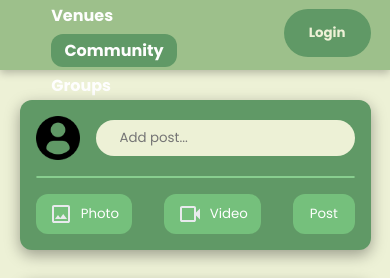
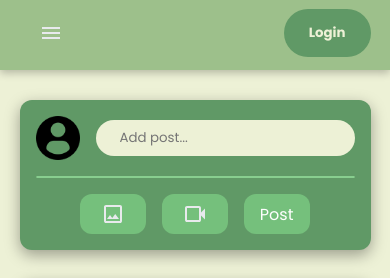
Before and after one commit to raf0411/sport-sync-SElovers, a React (Vite) app: page /community in a window 390 px wide. Shown: the top 278 px of the page. Built offline with nearby package versions, Linux system fonts and the light colour scheme.

Commit message:
navbar responsive

```diff
--- a/src/components/navbar/Navbar.jsx
+++ b/src/components/navbar/Navbar.jsx
@@ -1,32 +1,42 @@
-import React, { useState } from 'react';
+import React, { useState, useRef } from 'react';
 import {Link, NavLink, Outlet } from 'react-router-dom';
 import ProfileImage from '../../assets/profile-user.png';
 import './navbar.css';
 import ScrollToTop from '../ScrollToTop.jsx';
+import MenuIcon from '../../assets/menu-icon.svg';
 
 export default function navbar() {
-
+  const menuRef = useRef();
   const [menu, setMenu] = useState("home");
   const [isLogin, setIsLogin] = useState(false);
 
+  const dropdownToggle = (e) => {
+    menuRef.current.classList.toggle("nav-menu-visible");
+    e.target.classList.toggle('open');
+  }
+
   return (
-    <>
+    <header>
       <nav className='nav-container'>
-        <ul>
-          <a href="#"><img src="" alt="logo" className='logo'/></a>
+        <img src={MenuIcon} alt="" className='nav-dropdown' onClick={dropdownToggle}/>
+        <ul ref={menuRef}>
+          <li><Link to='/'><img src="" alt="logo" className='logo'/></Link></li>
           <li><NavLink to='/'>Home</NavLink></li>
           <li><NavLink to='/venues'>Venues</NavLink></li>
           <li><NavLink to='/community'>Community</NavLink></li>
           <li><NavLink to='/group'>Groups</NavLink></li>
         </ul>
 
-        {isLogin ? <Link to='/profile'><img src={ProfileImage} alt="profile img" className='profile-img'/></Link> : <Link to='/login'><button className='login-btn'>Login</button></Link>}
+        <div className="nav-extra">
+          {isLogin ? <Link to='/profile'><img src={ProfileImage} alt="profile img" className='profile-img' /></Link> : <Link to='/login'><button className='login-btn'>Login</button></Link>}
+        </div>
+      </nav>
 
 
-      </nav>
+
       <Outlet />
       <ScrollToTop />
-    </>
+    </header>
 
   )
 }
--- a/src/components/navbar/navbar.css
+++ b/src/components/navbar/navbar.css
@@ -1,6 +1,6 @@
 @import '../../root.css';
 
-nav{
+header nav{
     width: 100%;
     height: 70px;
     background: var(--primary-green-clr);
@@ -58,8 +58,76 @@ nav .profile-img{
     padding: 0.125rem;
 }
 
+nav .nav-extra{
+    display: flex;
+    align-items: center;
+    justify-content: space-evenly;
+}
+
 nav .active{
     background-color: var(--secondary-green-clr);
     padding: .325rem .825rem;
     border-radius: 12px;
 }
+
+.nav-dropdown{
+    /* background-color: var(--primary-dark-clr); */
+    border: none;
+    padding: .5rem .5rem;
+    display: flex;
+    align-items: center;
+    justify-content: center;
+    cursor: pointer;
+    outline: none;
+    display: none;
+}
+
+@media only screen and (max-width: 1280px) {
+    nav{
+        padding: 12px 50px;
+    }
+
+    nav .logo{
+        width: 40px;
+    }
+
+    nav ul{
+        gap: 30px;
+        font-size: 16px;
+    }
+}
+
+@media only screen and (max-width: 744px) {
+    nav{
+        padding: 10px 0;
+    }
+    nav ul{
+        padding: 10px 0;
+    }
+    .nav-dropdown{
+        display: block;
+        transition: .5s;
+    }
+    nav ul{
+        display: none;
+        height: 100%;
+        width: 100%;
+        position: absolute;
+        justify-content: center;
+        top: 70px;
+        left: 0;
+        background-color: var(--primary-green-clr);
+        z-index: 99;
+    }
+
+    .nav-menu-visible{
+        display: flex;
+        flex-direction: column;
+        align-items: flex-start;
+        justify-content: flex-start;
+    }
+
+    .nav-dropdown.open{
+        transform: rotate(90deg);
+    }
+}
--- a/src/components/posts/Post.css
+++ b/src/components/posts/Post.css
@@ -100,7 +100,7 @@
     font-weight: bold;
 }
 
-@media screen and (max-width: 800px) {
+@media screen and (max-width: 844px) {
     .post{
         width: 90%;
     }
--- a/src/components/user-post/UserPost.css
+++ b/src/components/user-post/UserPost.css
@@ -51,15 +51,13 @@
 }
 
 .user-post-container .user-post .post-img-video{
-    /* display: inline-flex;
-    align-items: center;
-    justify-content: space-between; */
     display: grid;
     grid-template-columns: 1fr 1fr 1fr;
-    gap: 2rem;
+    gap: 1rem;
+
 }
 
-.post-img-video button{
+.post-img-video button, .post-img-video label{
     border: none;
     height: 40px;
     border-radius: 12px;
@@ -71,25 +69,21 @@
     align-items: center;
     justify-content: center;
     gap: .5rem;
+    position: relative;
+    font-size: 1rem;
 }
 
-@media screen and (max-width: 800px){
-    /* .user-post-container .user-post .post-img-video{
-        display: grid;
-        grid-template-columns: 1fr;
-        gap: 2rem;
-    } */
-
+@media screen and (max-width: 844px){
     .user-post{
         width: 90%;
     }
 }
 
-@media screen and (max-width: 378px){
-    .post-img-video button p{
+@media screen and (max-width: 448px){
+    .post-img-video label p{
         display: none;
     }
     .user-post-container .user-post .post-img-video{
-        gap: .5rem;
+        gap: 1rem;
     }
 }
--- a/src/components/user-post/UserPost.jsx
+++ b/src/components/user-post/UserPost.jsx
@@ -17,15 +17,20 @@ export default function UserPost() {
         <hr />
 
         <div className="post-img-video">
-            <button>
-              <img src={addImg} alt="Add Image" className="add-btn" />
-              <p>Photo</p>
-            </button>
-            <button>
-              <img src={addVideo} alt="Add Video" className="add-btn" />
-              <p>Video</p>
-            </button>
-            <button className='post-btn'>Post</button>
+          <label htmlFor='file'>
+            <img src={addImg} alt="Add Image" className="add-btn" />
+            <p>Photo</p>
+            <input style={{ display: "none" }} type="file" id='file' accept='.png,.jpg,.jpeg'/>
+          </label>
+
+          <label htmlFor='file'>
+            <img src={addVideo} alt="Add Video" className="add-btn" />
+            <p>Video</p>
+            <input style={{display: "none"}} type="file" accept='.mp4,.mov,.gif'/>
+          </label>
+          <button className='post-btn'>
+            Post
+          </button>
         </div>
       </div>
     </div>
--- a/src/index.css
+++ b/src/index.css
@@ -17,3 +17,9 @@ a{
     line-height: 1;
     cursor: pointer;
 }
+
+/* @media only screen and (max-width: 720px) {
+    html{
+        font-size: 62.5%;
+    }
+} */
--- a/src/pages/CSS/ErrorPage.css
+++ b/src/pages/CSS/ErrorPage.css
@@ -18,6 +18,7 @@
 .error-page .error-page-container h1{
     font-size: 4rem;
     color: var(--primary-dark-clr);
+    text-align: center;
 }
 
 .error-page .error-page-container .link{
```
Also changed, not shown: src/assets/menu-icon.svg (added).
